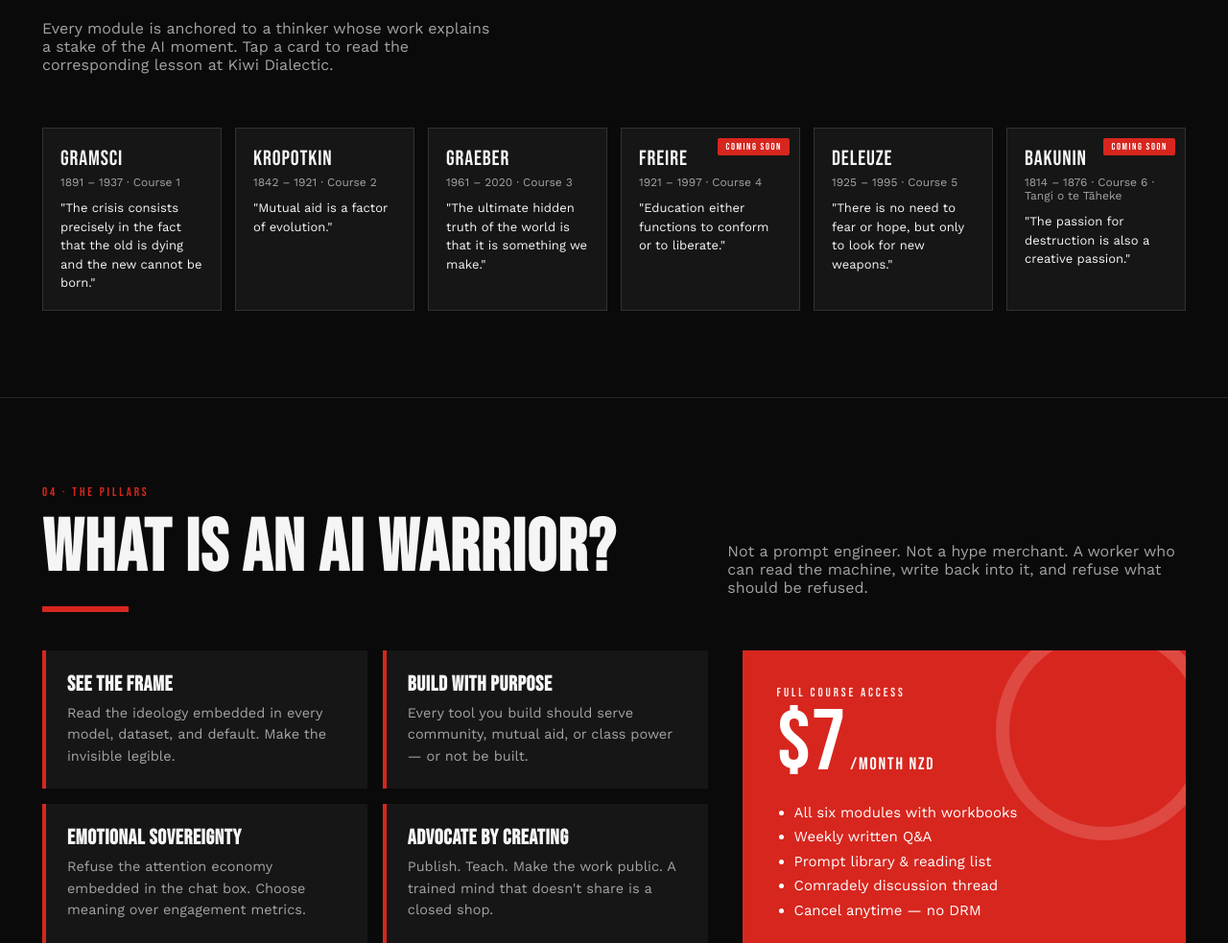
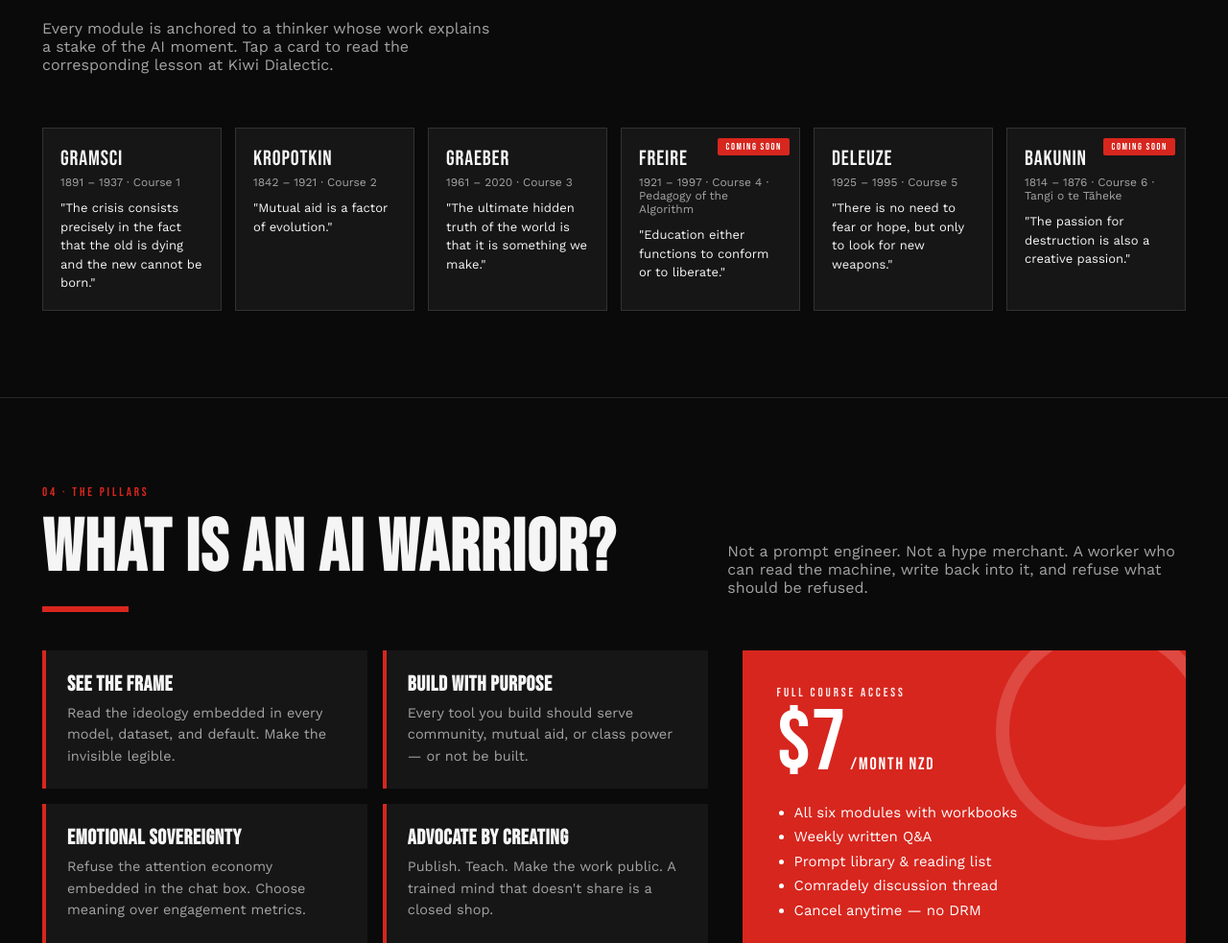
Before and after one commit to robertmccallnz/ai-warrior, a plain HTML site: page index.html in a window 1280 px wide. Shown: the part 2600-3583 px from the top of the page at 96% size. Drawn offline with nearby package versions, Linux system fonts and the light colour scheme.

Commit message:
feat(thinkers): point Freire card at canonical course-launch slug
Freire is now AI Warrior Course 4 — 'Pedagogy of the Algorithm — Freire mō Aotearoa'.
Course launch 2026-08-16, Lesson 1 2026-08-23, then weekly through 2026-09-27.

- href: /p/freire-mo-aotearoa-course-launch (canonical-future, data-pending stays)
- subtitle adds 'Pedagogy of the Algorithm' tagline
- aria-label updated with launch month

Companion changes: courses.json now has Freire as full course; AI Literacy
for Families added as sibling external_course.

```diff
--- a/index.html
+++ b/index.html
@@ -422,8 +422,8 @@
         <div class="name">Graeber</div><div class="years">1961 – 2020 · Course 3</div>
         <div class="quote">"The ultimate hidden truth of the world is that it is something we make."</div>
       </a>
-      <a class="thinker reveal" href="https://www.kiwidialectic.com/s/courses" target="_blank" rel="noopener" data-pending="true" aria-label="Freire — Course 4, coming soon. Visit the courses index in the meantime.">
-        <div class="name">Freire</div><div class="years">1921 – 1997 · Course 4</div>
+      <a class="thinker reveal" href="https://www.kiwidialectic.com/p/freire-mo-aotearoa-course-launch" target="_blank" rel="noopener" data-pending="true" aria-label="Freire — Pedagogy of the Algorithm, Course 4, launching August 2026">
+        <div class="name">Freire</div><div class="years">1921 – 1997 · Course 4 · Pedagogy of the Algorithm</div>
         <div class="quote">"Education either functions to conform or to liberate."</div>
       </a>
       <a class="thinker reveal" href="https://www.kiwidialectic.com/p/gilles-deleuze-for-educators-artists" target="_blank" rel="noopener">
```
